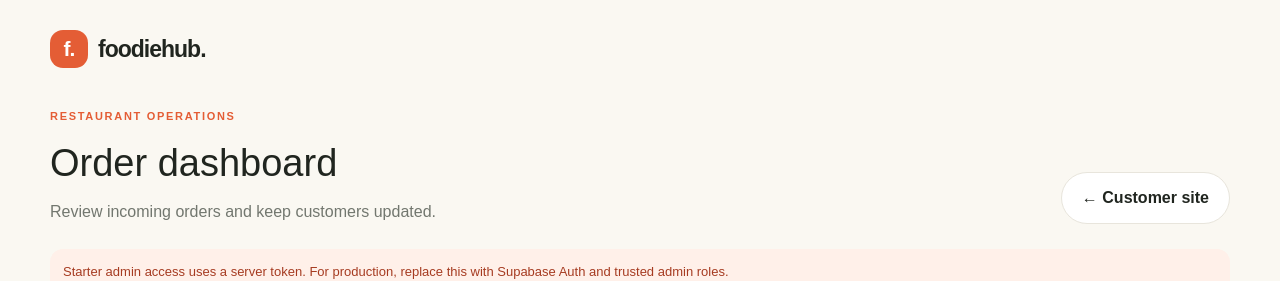
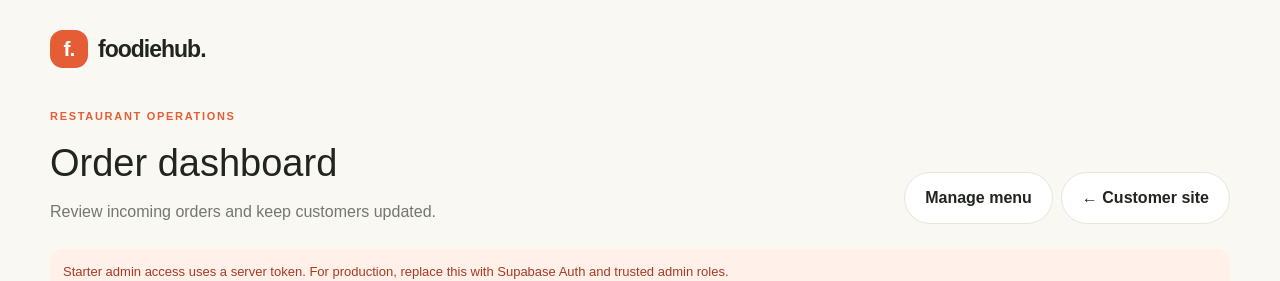
Before and after one commit to dhanraj-l-poojary/restaurant, a Next.js app: page /admin in a window 1280 px wide. Shown: the top 281 px of the page. Built offline with nearby package versions, Linux system fonts and the light colour scheme.

Commit message:
feat: link admin menu management from dashboard

```diff
--- a/app/admin/page.tsx
+++ b/app/admin/page.tsx
@@ -18,7 +18,7 @@ export default function AdminPage() {
   }
   return <main className="container" style={{padding:"30px 0 70px"}}>
     <a className="logo" href="/"><span className="logo-mark">f.</span> foodiehub.</a>
-    <div className="section-head" style={{marginTop:35}}><div><span className="kicker">Restaurant operations</span><h1 style={{fontSize:38,margin:"8px 0"}}>Order dashboard</h1><p>Review incoming orders and keep customers updated.</p></div><a className="btn btn-light" href="/">← Customer site</a></div>
+    <div className="section-head" style={{marginTop:35}}><div><span className="kicker">Restaurant operations</span><h1 style={{fontSize:38,margin:"8px 0"}}>Order dashboard</h1><p>Review incoming orders and keep customers updated.</p></div><div style={{display:"flex",gap:8,flexWrap:"wrap"}}><a className="btn btn-light" href="/admin/menu">Manage menu</a><a className="btn btn-light" href="/">← Customer site</a></div></div>
     <div className="notice error">Starter admin access uses a server token. For production, replace this with Supabase Auth and trusted admin roles.</div>
     <div style={{display:"flex",gap:10,marginBottom:24,flexWrap:"wrap"}}><input className="search" type="password" value={token} onChange={(e)=>setToken(e.target.value)} placeholder="ADMIN_ACCESS_TOKEN" aria-label="Admin access token"/><button className="btn" disabled={!token||loading} onClick={load}>{loading?"Loading…":"Load orders"}</button></div>
     {error && <div className="notice error">{error}</div>}
```
